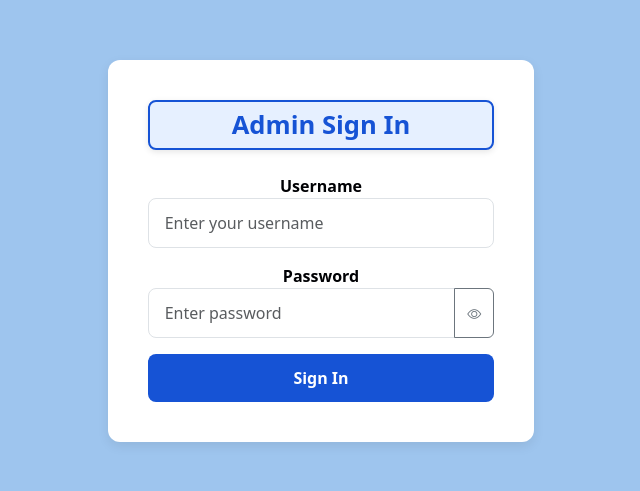
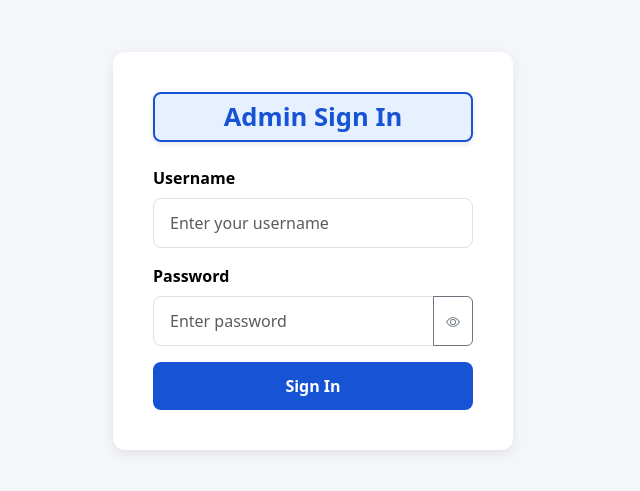
Before and after one commit to deepakdas-d/ticket_software, a React (Vite) app in the folder ticket_app/: page / in a window 1280 px wide. Shown: the part 149-640 px from the top of the page, without its empty margins (319-959 px from the left). Built offline with nearby package versions, Linux system fonts and the light colour scheme.

Commit message:
ui updation of logins

```diff
--- a/ticket_app/src/superadmin/style/SignIn.css
+++ b/ticket_app/src/superadmin/style/SignIn.css
@@ -1,46 +1,48 @@
-/* SignIn.css */
-
 /* Full-page container */
 .signin-container {
   min-height: 100vh;
   display: flex;
   justify-content: center;
   align-items: center;
-  background-color: #3586dc7a;
-
-}
-
-.label{
-    color: #000104;
-    font-weight: 600;
+  background-color: #f4f6f9;
+  padding: 1rem; /* prevents card from sticking to screen edges on mobile */
 }
 
 /* Card style */
 .signin-card {
+  width: 100%;
+  max-width: 400px;
   border: none;
   border-radius: 1rem;
-  box-shadow: 0 10px 25px rgba(0, 0, 0, 0.15);
   padding: 2rem;
-  background: linear-gradient(135deg, #0873de, #1a8cff);
+  background: #fff;
 
-  transition: transform 0.3s ease;
+  /* Lighter shadow for subtle elevation */
+  box-shadow: 0 4px 10px rgba(0, 0, 0, 0.1),
+              0 8px 20px rgba(0, 0, 0, 0.12),
+              0 12px 30px rgba(0, 0, 0, 0.15);
+
+  transition: transform 0.3s ease, box-shadow 0.3s ease;
 }
 
 .signin-card:hover {
   transform: translateY(-5px);
+  box-shadow: 0 6px 12px rgba(0, 0, 0, 0.12),
+              0 12px 25px rgba(0, 0, 0, 0.15),
+              0 18px 40px rgba(0, 0, 0, 0.18);
 }
 
-/* Card title with box */
-.signin-card .card-title {
-  font-weight: 700;
-  color: #1653d5;
-  margin-bottom: 1.5rem;
-  padding: 0.5rem 1rem;       /* Add padding inside the box */
-  border: 2px solid #1653d5; /* Border color matches text */
-  border-radius: 0.5rem;      /* Rounded corners */
-  text-align: center;         /* Center the text */
-  background-color: #e6f0ff;  /* Light background for contrast */
-  box-shadow: 0 2px 6px rgba(0, 0, 0, 0.1); /* Subtle shadow */
+
+
+
+/* Labels */
+.label {
+  display: block;
+  text-align: left;
+  color: #000104;
+  font-weight: 600;
+  margin-bottom: 0.5rem;
+  font-size: 1rem;
 }
 
 /* Input fields */
@@ -64,16 +66,33 @@
   background-color: #0f3fa0;
 }
 
-/* Error alert */
-.signin-card .alert-danger {
-  font-size: 0.9rem;
+/* Card title */
+.signin-card .card-title {
+  font-weight: 700;
+  color: #1653d5;
+  margin-bottom: 1.5rem;
   padding: 0.5rem 1rem;
+  border: 2px solid #1653d5;
+  border-radius: 0.5rem;
+  text-align: center;
+  background-color: #e6f0ff;
+  box-shadow: 0 2px 6px rgba(0, 0, 0, 0.1);
 }
 
-/* Responsive for small screens */
+/* Responsive tweaks */
 @media (max-width: 576px) {
   .signin-card {
-    margin: 1rem;
     padding: 1.5rem;
   }
+  .label {
+    font-size: 0.9rem;
+  }
+  .signin-card .form-control {
+    font-size: 0.9rem;
+    padding: 0.65rem 0.9rem;
+  }
+  .signin-card .btn-primary {
+    padding: 0.65rem;
+    font-size: 0.95rem;
+  }
 }
--- a/ticket_app/src/support/pages/SupporterLogin.jsx
+++ b/ticket_app/src/support/pages/SupporterLogin.jsx
@@ -6,21 +6,45 @@ import "../styles/SupporterLogin.css";
 const SupporterLogin = () => {
   const { signInSupporter, loading } = useSupporterAuth();
   const [formData, setFormData] = useState({ username: "", password: "" });
+  const [formErrors, setFormErrors] = useState({});
   const [error, setError] = useState("");
   const navigate = useNavigate();
 
+  const validate = () => {
+    const errors = {};
+
+    if (!formData.username.trim()) {
+      errors.username = "Username is required";
+    } else if (formData.username.length < 3) {
+      errors.username = "Username must be at least 3 characters";
+    }
+
+    if (!formData.password) {
+      errors.password = "Password is required";
+    } else if (formData.password.length < 6) {
+      errors.password = "Password must be at least 6 characters";
+    }
+
+    setFormErrors(errors);
+    return Object.keys(errors).length === 0;
+  };
+
   const handleChange = (e) => {
     setFormData({ ...formData, [e.target.name]: e.target.value });
+    setFormErrors({ ...formErrors, [e.target.name]: "" }); // clear specific field error
   };
 
   const handleSubmit = async (e) => {
     e.preventDefault();
     setError("");
+
+    if (!validate()) return; // stop if validation fails
+
     try {
       await signInSupporter(formData.username, formData.password);
       navigate("/supportdashboard");
     } catch (err) {
-      setError(err.message);
+      setError(err.message || "Login failed");
     }
   };
 
@@ -28,7 +52,9 @@ const SupporterLogin = () => {
     <div className="supporter-login-container">
       <div className="login-card">
         <h2 className="card-title">Supporter Login</h2>
+
         {error && <div className="error-message">{error}</div>}
+
         <form onSubmit={handleSubmit}>
           {/* Username */}
           <div className="form-group">
@@ -38,9 +64,11 @@ const SupporterLogin = () => {
               name="username"
               value={formData.username}
               onChange={handleChange}
-              required
               placeholder="Enter your username"
             />
+            {formErrors.username && (
+              <small className="field-error">{formErrors.username}</small>
+            )}
           </div>
 
           {/* Password */}
@@ -51,9 +79,11 @@ const SupporterLogin = () => {
               name="password"
               value={formData.password}
               onChange={handleChange}
-              required
               placeholder="Enter your password"
             />
+            {formErrors.password && (
+              <small className="field-error">{formErrors.password}</small>
+            )}
           </div>
 
           <button type="submit" className="btn-login" disabled={loading}>
--- a/ticket_app/src/support/styles/SupporterLogin.css
+++ b/ticket_app/src/support/styles/SupporterLogin.css
@@ -13,10 +13,21 @@
   background: #fff;
   padding: 2rem 2.5rem;
   border-radius: 12px;
-  box-shadow: 0 6px 18px rgba(0, 0, 0, 0.1);
   width: 380px;
   text-align: center;
+  box-shadow: 0 4px 6px rgba(0, 0, 0, 0.1),
+              0 8px 20px rgba(0, 0, 0, 0.15),
+              0 12px 40px rgba(0, 0, 0, 0.2);
+  transition: box-shadow 0.3s ease-in-out, transform 0.3s ease-in-out;
 }
+
+.login-card:hover {
+  box-shadow: 0 8px 16px rgba(0, 0, 0, 0.2),
+              0 16px 40px rgba(0, 0, 0, 0.25),
+              0 24px 60px rgba(0, 0, 0, 0.3);
+  transform: translateY(-5px);
+}
+
 
 /* Title */
 .card-title {
```
Also changed, not shown: 1 other file (tests, documents, lock files or other folders).
